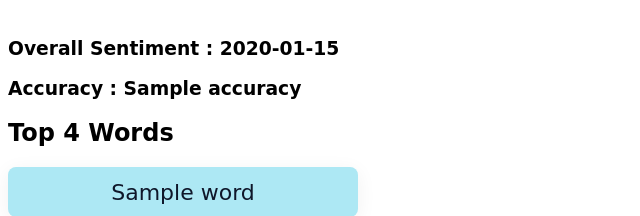
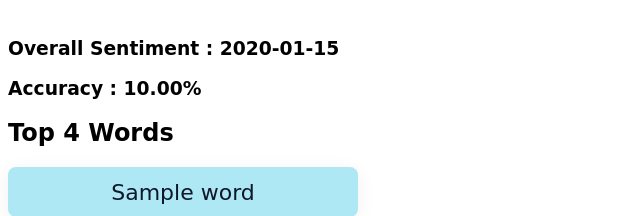
Before and after one commit to Ashik-Al-Habib/SentimentAnalyzer, a Django app: template SentimentAnalyzer/templates/SentimentAnalyzer/sentiment.html in a window 1280 px wide. Shown: the part 259-475 px from the top of the page, without its empty margins (0-640 px from the left). Run offline with Django 5.2, Linux system fonts and the light colour scheme; tables that the repository leaves empty hold one stand-in row (values such as "Sample post"); the template is opened without the code that fills it: values that come from a table or form of the project are taken from there, most other values are stand-ins (such as "Sample title", 1, 10 or a date in 2020).

Commit message:
- Accuracy part has been fixed. - All the models have been updated

```diff
--- a/SentimentAnalyzer/templates/SentimentAnalyzer/sentiment.html
+++ b/SentimentAnalyzer/templates/SentimentAnalyzer/sentiment.html
@@ -40,7 +40,7 @@
             <div class="summary-section">
                 <h3>Overall Sentiment : {{ result.overall_sentiment }}</h3>
 {#                <h3>Selected Algorithm : {{ form.algorithm.value }}</h3>#}
-                <h3>Accuracy : {{ result.accuracy }}</h3>
+                <h3>Accuracy : {{ result.accuracy|floatformat:2 }}%</h3>
 
                 <h2>Top 4 Words</h2>
                 <div class="labels-container">
--- a/SentimentAnalyzer/views.py
+++ b/SentimentAnalyzer/views.py
@@ -50,7 +50,7 @@ def analyze_product_reviews(product_id, algorithm):
     model = joblib.load(model_path + f'{algorithm}.h5')
 
     # Dummy accuracy value; replace this with the actual method to get model accuracy
-    accuracy = model.accuracy if hasattr(model, 'accuracy') else 0.0
+    accuracy = model.accuracy * 100
 
     # Convert to DataFrame
     reviews_df = pd.DataFrame(list(reviews.values()))
```
